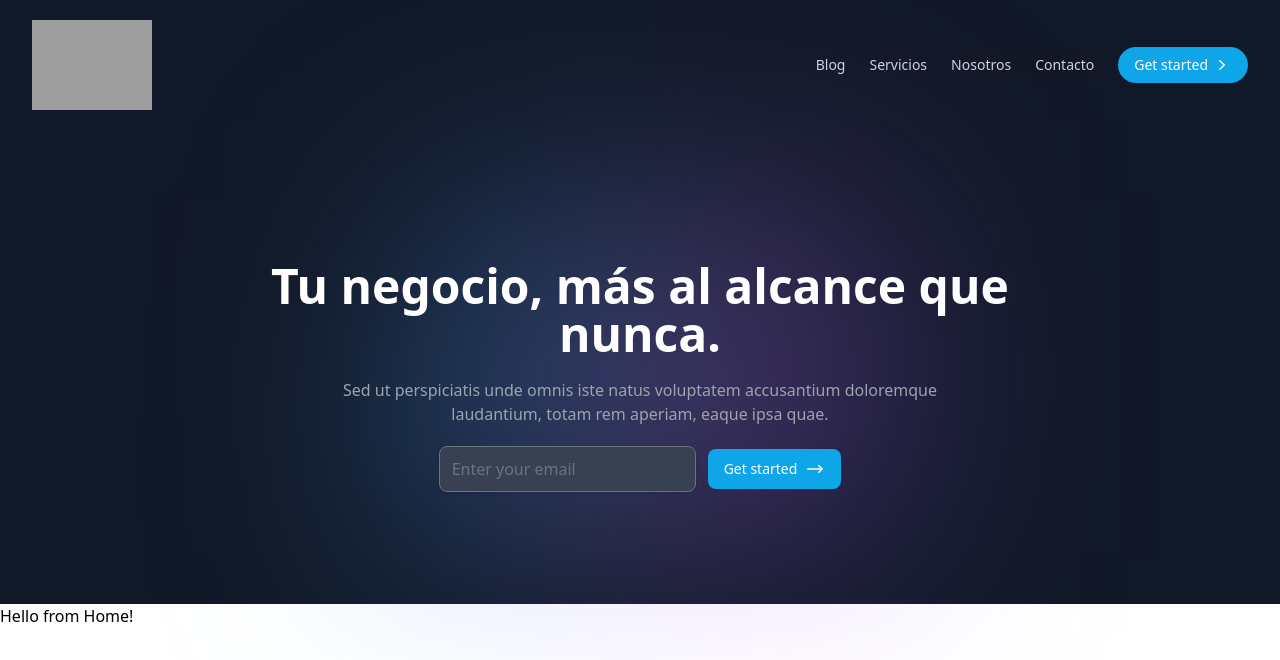
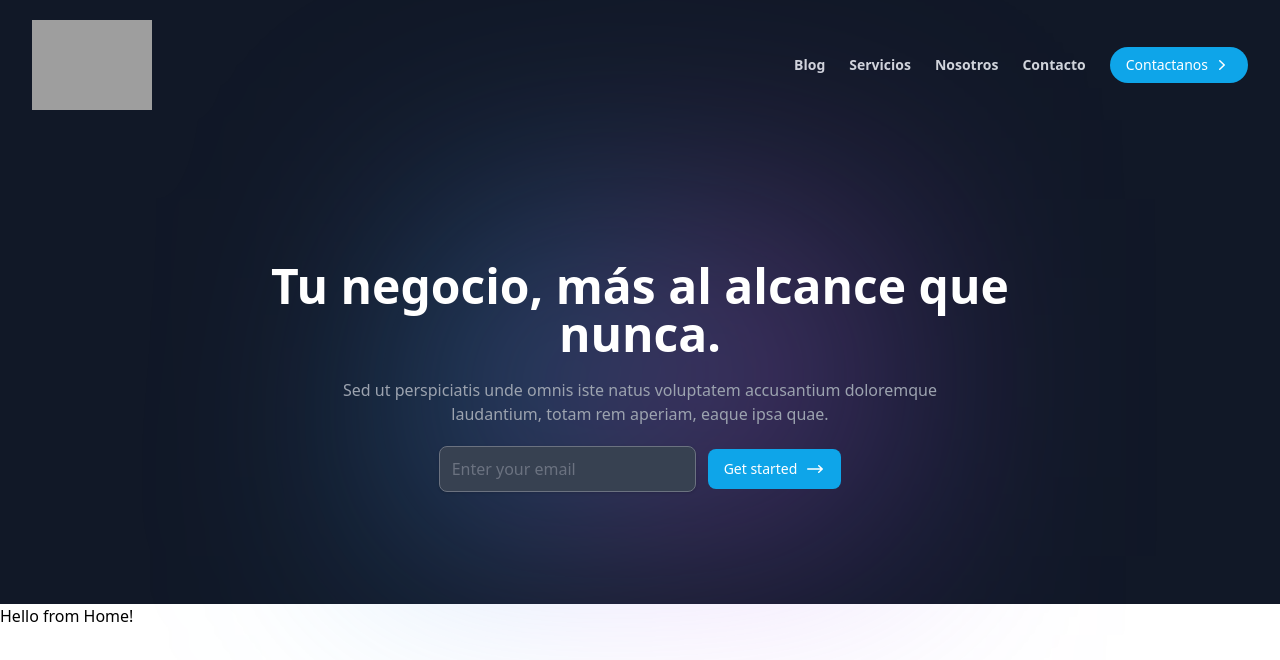
Before and after one commit to WillyMay/mayertechlabv2, a React (Vite) app: page / in a window 1280 px wide. Shown: the top 660 px of the page. Built offline with nearby package versions, Linux system fonts and the light colour scheme; grey boxes are pictures that could not be loaded.

Commit message:
fixing links

```diff
--- a/src/components/Navbar.jsx
+++ b/src/components/Navbar.jsx
@@ -94,7 +94,7 @@ function Navbar() {
                     return (
                       <li
                         key={idx}
-                        className="text-gray-300 hover:text-gray-400"
+                        className="text-gray-300 hover:text-gray-400 font-bold"
                       >
                         <a href={item.path} className="block">
                           {item.title}
@@ -107,7 +107,7 @@ function Navbar() {
                       href="/"
                       className="flex items-center justify-center gap-x-1 py-2 px-4 text-white font-medium bg-sky-500 hover:bg-sky-400 active:bg-sky-600 duration-150 rounded-full md:inline-flex"
                     >
-                      Get started
+                      Contactanos
                       <svg
                         xmlns="http://www.w3.org/2000/svg"
                         viewBox="0 0 20 20"
```
